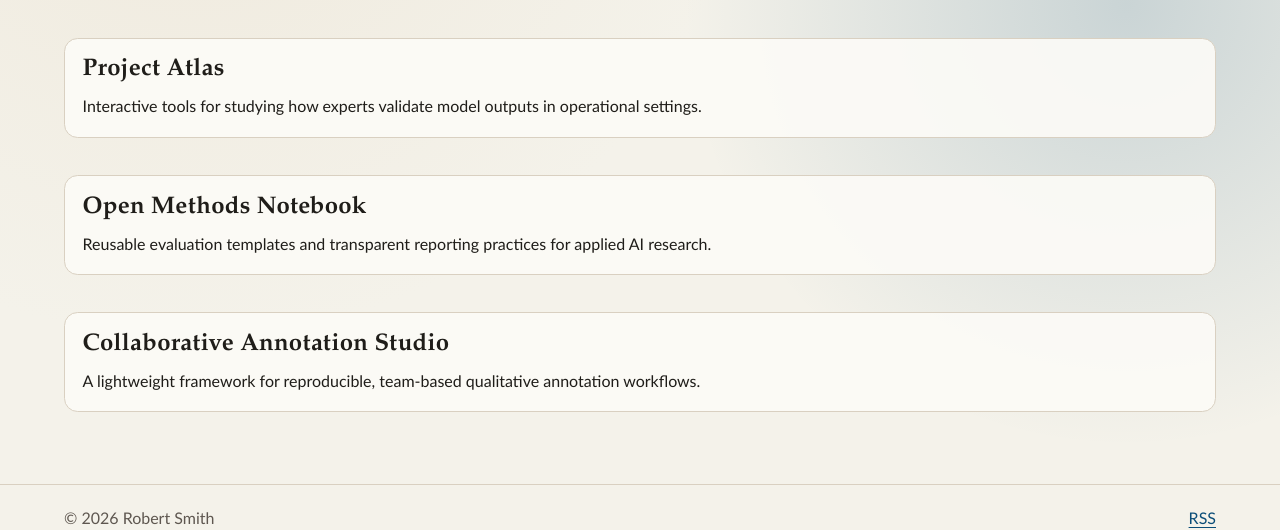
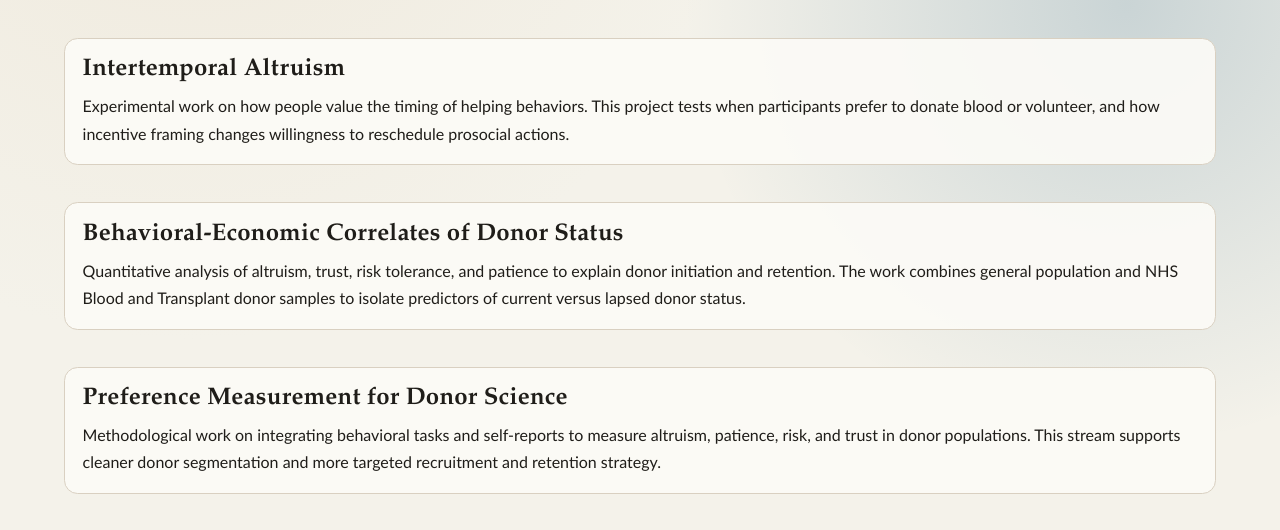
Before and after one commit to lexrs28/Website, a Next.js app: page /projects in a window 1280 px wide. Shown: the part 140-670 px from the top of the page. Built offline with nearby package versions, Linux system fonts and the light colour scheme; no server answers.

Commit message:
feat: align profile content with first-authored publications

```diff
--- a/app/projects/page.tsx
+++ b/app/projects/page.tsx
@@ -2,7 +2,7 @@ import type { Metadata } from "next";
 
 export const metadata: Metadata = {
   title: "Projects",
-  description: "Current and past research projects."
+  description: "Current and past research projects on blood donor behavior and prosocial decision-making."
 };
 
 export default function ProjectsPage() {
@@ -10,16 +10,28 @@ export default function ProjectsPage() {
     <div className="page-stack">
       <h1>Projects</h1>
       <section className="card">
-        <h2>Project Atlas</h2>
-        <p>Interactive tools for studying how experts validate model outputs in operational settings.</p>
+        <h2>Intertemporal Altruism</h2>
+        <p>
+          Experimental work on how people value the timing of helping behaviors. This project tests when participants
+          prefer to donate blood or volunteer, and how incentive framing changes willingness to reschedule prosocial
+          actions.
+        </p>
       </section>
       <section className="card">
-        <h2>Open Methods Notebook</h2>
-        <p>Reusable evaluation templates and transparent reporting practices for applied AI research.</p>
+        <h2>Behavioral-Economic Correlates of Donor Status</h2>
+        <p>
+          Quantitative analysis of altruism, trust, risk tolerance, and patience to explain donor initiation and
+          retention. The work combines general population and NHS Blood and Transplant donor samples to isolate
+          predictors of current versus lapsed donor status.
+        </p>
       </section>
       <section className="card">
-        <h2>Collaborative Annotation Studio</h2>
-        <p>A lightweight framework for reproducible, team-based qualitative annotation workflows.</p>
+        <h2>Preference Measurement for Donor Science</h2>
+        <p>
+          Methodological work on integrating behavioral tasks and self-reports to measure altruism, patience, risk,
+          and trust in donor populations. This stream supports cleaner donor segmentation and more targeted
+          recruitment and retention strategy.
+        </p>
       </section>
     </div>
   );
--- a/app/publications/page.tsx
+++ b/app/publications/page.tsx
@@ -13,6 +13,10 @@ export default async function PublicationsPage() {
   return (
     <div className="page-stack">
       <h1>Publications</h1>
+      <p>
+        This work centers on first-authored studies of blood donor behavior, including intertemporal altruism and
+        behavioral-economic predictors of donor initiation and retention.
+      </p>
       <PublicationsList publications={publications} />
     </div>
   );
--- a/lib/site.ts
+++ b/lib/site.ts
@@ -20,9 +20,9 @@ function resolveSiteUrl(): string {
 
 export const siteConfig = {
   name: "Dr. Robert Smith",
-  title: "Dr. Robert Smith | Research and Writing",
+  title: "Dr. Robert Smith | Blood Donation and Prosocial Behavior Research",
   description:
-    "Academic website and blog with publications, projects, and essays on research and practice.",
+    "Academic website featuring research on blood donor behavior, intertemporal altruism, and donor recruitment and retention.",
   url: resolveSiteUrl(),
   author: "Robert Smith",
   email: "robert [at] example [dot] edu",
```
Also changed, not shown: app/about/page.tsx (+25 -5 lines), app/page.tsx (+29 -2 lines).
